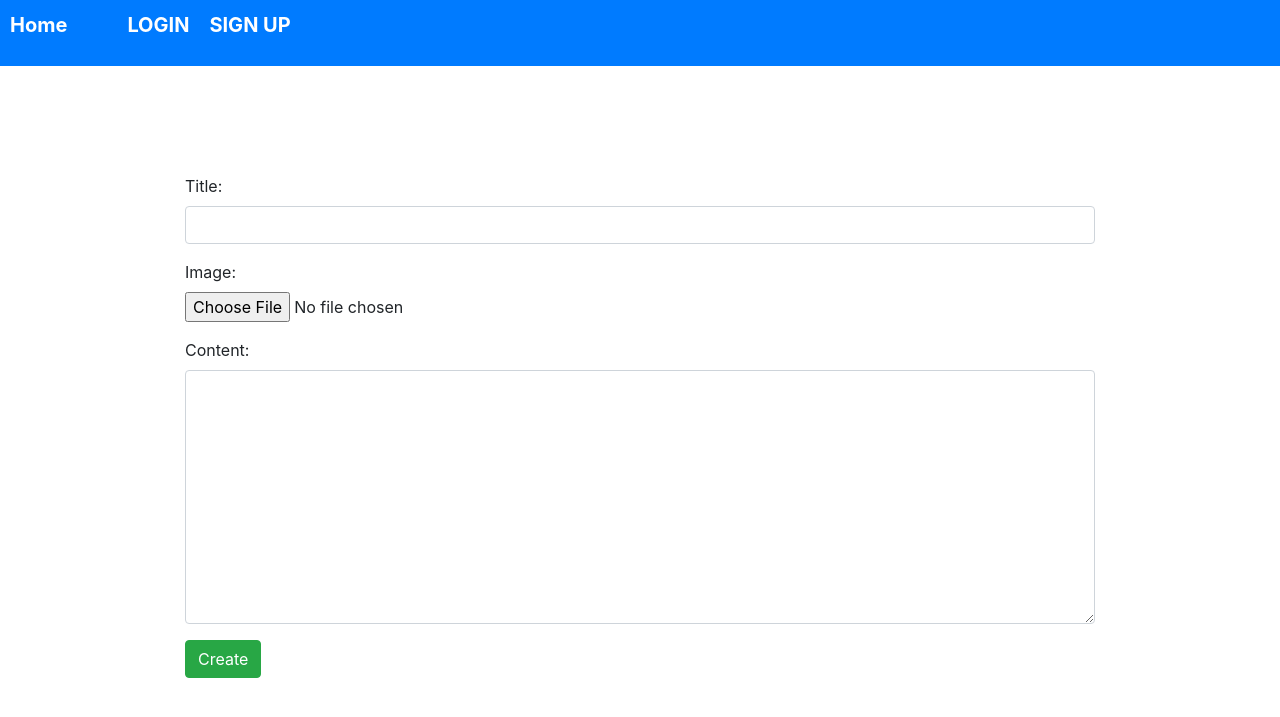
After one commit to Poorva5/Social_Site, a Django app: page /account/createpost/ in a window 1280 px wide. The commit adds this page. Shown: the top 717 px of the page. Run offline with Django 4.2, Linux system fonts and the light colour scheme.

Commit message:
updated create post function

```diff
--- a/account/forms.py
+++ b/account/forms.py
@@ -53,3 +53,26 @@ class PostDataForm(forms.ModelForm):
         for field in (self.fields['title'], self.fields['content'], self.fields['image']):
             field.widget.attrs.update({'class': 'form-control'})
         self.fields['image'].widget.attrs.update({'class': 'form-control-file'})
+
+
+class UpdatePostForm(forms.ModelForm):
+    class Meta:
+        model = PostData
+        fields = ['title', 'image', 'content']
+
+    def save(self, commit=False):
+        posts = self.instance
+        posts.title = self.cleaned_data['title']
+        posts.content = self.cleaned_data['content']
+
+        if self.cleaned_data['image']:
+            posts.image = self.cleaned_data['image']
+        if commit:
+            posts.save()
+        return posts
+
+    def __init__(self, *args, **kwargs):
+        super(UpdatePostForm, self).__init__(*args, **kwargs)
+        for field in (self.fields['title'], self.fields['content']):
+            field.widget.attrs.update({'class': 'form-control'})
+        self.fields['image'].widget.attrs.update({'class': 'form-control-file'})
--- a/account/models.py
+++ b/account/models.py
@@ -6,8 +6,7 @@ from django.utils.text import slugify
 
 
 def upload_location(instance, filename, *args, **kwargs):
-    file_path = 'post/{author_id}/{title}-{filename}'.format(author_id=str(instance.author.id),
-                                                             title=str(instance.title), filename=filename)
+    file_path = 'post/{author_id}/{title}-{filename}'.format(author_id=str(instance.author.id), title=str(instance.title), filename=filename)
     return file_path
 
 
--- a/account/urls.py
+++ b/account/urls.py
@@ -1,11 +1,14 @@
 from django.urls import path
-from .views import home, login_view, registration_view, logout_view
+from .views import home, login_view, registration_view, logout_view, create_post, post_detail, update_post, post_delete
 
 
 urlpatterns = [
    path('home/', home, name="home"),
    path('login/', login_view, name='login'),
    path('register/', registration_view, name='signup'),
-   path('logout/', logout_view, name='logout')
-
+   path('logout/', logout_view, name='logout'),
+   path('createpost/', create_post, name='create_post'),
+   path('<int:year>/<int:month>/<int:day>/<slug:post>/', post_detail, name="post_detail"),
+   path('update/<slug>', update_post, name='update_post'),
+   path('delete/<str:slug>', post_delete.as_view(), name="post_delete")
 ]
--- a/account/views.py
+++ b/account/views.py
@@ -1,11 +1,21 @@
 from django.shortcuts import render, redirect
 from django.contrib import messages
 from django.contrib.auth import authenticate, login, logout
-from .forms import LoginForm, RegistrationForm, PostDataForm
+from .forms import LoginForm, RegistrationForm, PostDataForm, UpdatePostForm
+from django.http import HttpResponseRedirect
+from .models import PostData, UserData
+from django.shortcuts import get_object_or_404
+from django.contrib.auth.decorators import login_required
+from django.views.generic import DeleteView
+from django.urls import reverse_lazy
+
 
 
 def home(request):
-    return render(request, "base.html", {})
+    context = {}
+    data = PostData.objects.all()
+    context['post_list'] = data
+    return render(request, "base.html", context)
 
 
 def registration_view(request):
@@ -21,8 +31,8 @@ def registration_view(request):
             return redirect('home')
         else:
             print(request.POST, form.errors)
-            form=RegistrationForm()
-            return render(request, 'account/register.html', {'form':form})
+            form = RegistrationForm()
+            return render(request, 'account/register.html', {'form': form})
     else:
         form = RegistrationForm()
         return render(request, "account/register.html", {'form': form})
@@ -60,8 +70,73 @@ def logout_view(request):
 
 
 def create_post(request):
+    form = PostDataForm()
     if request.method == 'POST':
-        form = PostDataForm(data=request.POST)
+        form = PostDataForm(request.POST or None, request.FILES or None)
         if form.is_valid():
-            cd = form.cleaned_data
-            new_item = form.save(commit=False)
+            instance = form.save(commit=False)
+            instance.author = request.user
+            instance.save()
+            form.save_m2m()
+            messages.success(request, "Post was created successfully")
+            return redirect("home")
+        else:
+            messages.error(request, "Please Correct Below Errors")
+            print(form.errors)
+            form = PostDataForm()
+            return render(request, "account/Create_Post.html", {'form': form})
+    context = {'form': form}
+    return render(request, "account/Create_Post.html", context)
+
+
+def post_detail(request, year, month, day, post):
+    item = get_object_or_404(PostData, slug=post)
+    user = request.user
+    context = {
+        'item': item
+    }
+    return render(request, "account/post_detail.html", context)
+
+
+@login_required
+def update_post(request, slug):
+    context = {}
+    user = request.user
+    post = get_object_or_404(PostData, slug=slug)
+    if request.method == 'POST':
+        form = UpdatePostForm(request.POST or None, request.FILES or None, instance=post)
+        if form.is_valid():
+            item = form.save(commit=False)
+            item.save()
+            context['success_message'] = "update"
+            post = item
+            messages.success(request, "{} was updated".format(item.title))
+            return HttpResponseRedirect(post.get_absolute_url())
+
+    form = UpdatePostForm(initial={
+            'title': post.title,
+            'content': post.content,
+            'image': post.image,
+        }
+    )
+    context['form'] = form
+    return render(request, "account/update_post.html", context)
+
+
+class post_delete(DeleteView):
+    model = PostData
+    template_name = 'account/delete_post.html'
+    success_url = reverse_lazy("home")
+    success_message = "Post Deleted Successfully"
+
+
+# def profile_page(request, phone):
+#     context = {}
+#     print(UserData.objects.all())
+#
+#     obj = UserData.objects.filter(phone=phone)
+#     all_users = UserData.objects.all()
+#     obj = obj[0]
+#     con_users = obj.friends.all()
+#     x = []
+#     request = FriendRequest.objects.all()
--- a/social_site/urls.py
+++ b/social_site/urls.py
@@ -1,7 +1,13 @@
 from django.contrib import admin
 from django.urls import path, include
+from django.contrib.staticfiles.urls import static
+from django.contrib.staticfiles.urls import staticfiles_urlpatterns
+from . import settings
 
 urlpatterns = [
     path('admin/', admin.site.urls),
     path('account/', include('account.urls')),
 ]
+
+urlpatterns += staticfiles_urlpatterns()
+urlpatterns += static(settings.MEDIA_URL, document_root=settings.MEDIA_ROOT)
--- /dev/null
+++ b/templates/account/Create_Post.html
@@ -0,0 +1,12 @@
+{% extends "base.html" %}
+
+{% block content %}
+
+<div style="padding-left: 100px; padding-right: 100px; padding-top: 100px;" >
+    <form method="post" enctype="multipart/form-data">
+        {% csrf_token %}
+        {{ form.as_p }}
+        <button type="submit" class="btn btn-success">Create</button>
+    </form>
+</div>
+{% endblock %}
--- /dev/null
+++ b/templates/account/use_profile.html
@@ -0,0 +1,6 @@
+{% extends "base.html" %}
+
+{% block content %}
+
+<p>User Profile</p>
+ <p>Name: <input type="text" disabled value="{{ item.name}}" </p>
--- a/templates/base.html
+++ b/templates/base.html
@@ -3,39 +3,78 @@
 <head>
     <meta charset="utf-8">
     <title>{% block title %}Landing Page{% endblock %}</title>
-    <link href="https://cdn.jsdelivr.net/npm/bootstrap@5.1.3/dist/css/bootstrap.min.css" rel="stylesheet" integrity="sha384-1BmE4kWBq78iYhFldvKuhfTAU6auU8tT94WrHftjDbrCEXSU1oBoqyl2QvZ6jIW3" crossorigin="anonymous">
+    <link rel="stylesheet" href="https://cdn.jsdelivr.net/npm/bootstrap@4.5.3/dist/css/bootstrap.min.css" integrity="sha384-TX8t27EcRE3e/ihU7zmQxVncDAy5uIKz4rEkgIXeMed4M0jlfIDPvg6uqKI2xXr2" crossorigin="anonymous">
 
     <style>
         body{
             margin: 0;
             padding: 0;
         }
-        .header {
-            padding: 10px;
-            background: #b81132;
-            color: #fff;
-        }
 
     </style>
 </head>
 <body>
-<div class="header">
-    <ul>
-        <li class="logo" style="  font-family: Arial; display: block; font-size: 30px" ><a style=" text-decoration: none;
-            color: white; padding: 10px" href="{% url 'home' %}">Social Site</a></li>
 
-        {% if not user.is_authenticated %}
-        <li style="display: inline; float:left;"><a style="display: block; padding:10px; text-decoration: none" href="{% url 'login' %}" >Login</a> </li>
-        <li style="display: inline; float:left;"><a style="display: block; padding:10px; text-decoration: none" href="{% url 'signup' %}" >Signup</a> </li>
-        {% else %}
-        <li style="display: inline; float:left;"><a style="display: block; text-decoration: none;" href="{% url 'logout' %}">logout</a></li>
-        {% endif %}
-    </ul>
+<div class="bg-primary">
+        <ul style="list-style-type: none;margin:0;padding:0;width:100%;height:50px;">
 
+            <li style="display: inline;overflow:hidden;float: left;list-style-type: none; padding-right: 40px "><a style="display: block;padding: 10px;color: #fff !important; font-weight: bolder ; font-size: 20px; text-decoration:none;" href="{% url 'home' %}">Home</a></li>
+            {% if not user.is_authenticated %}
+                <li style="display: inline;float: left;"> <a style="display: block;padding: 10px;color: #fff !important; font-weight: bolder ; font-size: 20px; text-decoration:none; " href="{% url 'login' %}">LOGIN</a></li>
+                <li style="display: inline;float: left;"><a style="display: block;padding: 10px;color: #fff !important; font-weight: bolder ; font-size: 20px; text-decoration:none;" href="{% url 'signup' %}">SIGN UP</a></li>
+            {% else %}
+                <li style="display: inline;float: left;"><a style="display: block;padding: 10px;color: #fff !important; font-weight: bolder ; font-size: 20px; text-decoration:none;" href="{% url 'logout' %}">LOGOUT</a></li>
+              {% endif %}
+        </ul>
+        <div class="messages pt-2 mt-2 mb-2">
+          {% for message in messages %}
+          <div class="alert {{ message.tags }} alert-dismissible" role="alert">
+            <button type="button" class="close" data-dismiss="alert" aria-label="Close">
+              <span aria-hidden="true">&times;</span>
+            </button>
+            {{ message }}
+          </div>
+          {% endfor %}
+        </div>
 </div>
+<!--<div class="header" style= " background:#6e132b; padding: 30px; font-size: 20px;" >-->
+<!--    <ul style="list-style: none; float: left;">-->
+<!--        <li style="float:left; "><a style="color: #ffffff; text-decoration: none;" href="{% url 'home' %}">Social Site</a></li>-->
+<!--        {% if not user.is_authenticated %}-->
+<!--        <li style="float:left; "> <a style="color: #ffffff; text-decoration: none; " href="{% url 'login' %}">Login</a></li>-->
+<!--        <li style="float:left;"><a style= "color: #ffffff; text-decoration: none; " href="{% url 'signup' %}">Sign Up</a></li>-->
+<!--        {% else %}-->
+<!--        <li style="float:left;"><a style= "color: #ffffff; text-decoration: none;" href="{% url 'logout' %}">Logout</a></li>-->
+<!--        {% endif %}-->
+<!--    </ul>-->
+<!--</div>-->
 <div id="content" class="container">
     {% block content %}
+
+    <div>
+        {% for item in post_list %}
+        <div class="card" style="width: 100%; margin: 15px;">
+            <div>
+
+                        {%if item.image %}
+                            <img src="{{ item.image.url }}" style="width:650px;height:350px;" class=" img-fluid"/>
+                        {% endif %}
+
+                    </div>
+            <div class="card-body">
+                <h5 class="card-title">{{ item.title }}</h5>
+                <p class="card-text">{{item.content}}</p>
+                <a href="{{ item.get_absolute_url}}" class="btn btn-outline-primary" >View Post</a>
+            </div>
+
+        </div>
+        {% endfor %}
+    </div>
+
     {% endblock %}
 </div>
+
+
+
 </body>
 </html>
```
Also changed, not shown: social_site/settings.py (+10 -11 lines), templates/account/delete_post.html (added, +15 -0 lines), templates/account/post_detail.html (added, +33 -0 lines), templates/account/update_post.html (added, +8 -0 lines), db.sqlite3, media/post/1/Hello_beautiful_Peoples-1614979411-2048.jpg (added), media/post/1/hello-925892159s.jpg (added), media/post/2/merry_Christmas-itc-grand-goa.png (added), post/1/hhhhh-silver_ring.jpg (added), post/1/hhhhh-silver_ring_IpVvF0L.jpg (added), post/1/jfibv-silver_ring.jpg (added), post/haha-necklace.jpg (added).
